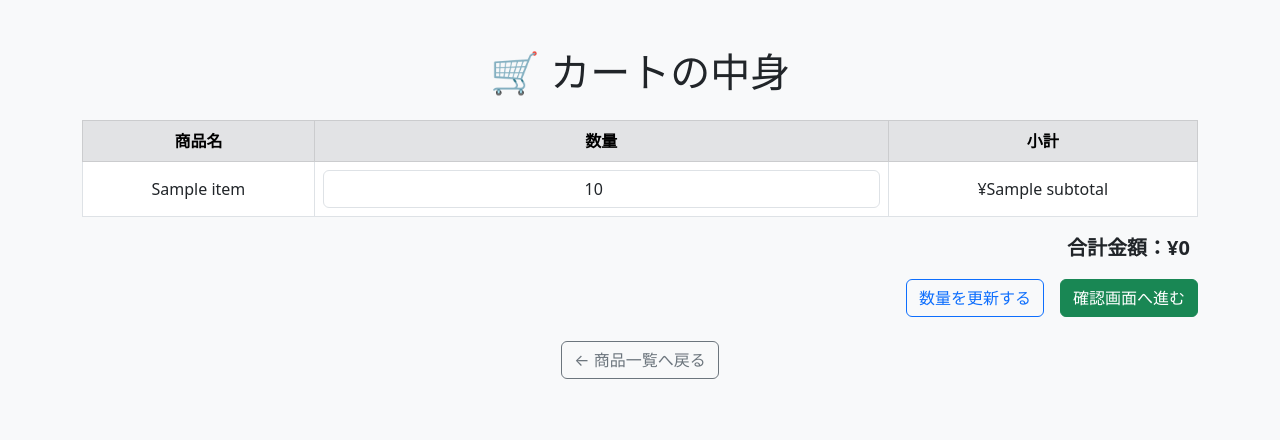
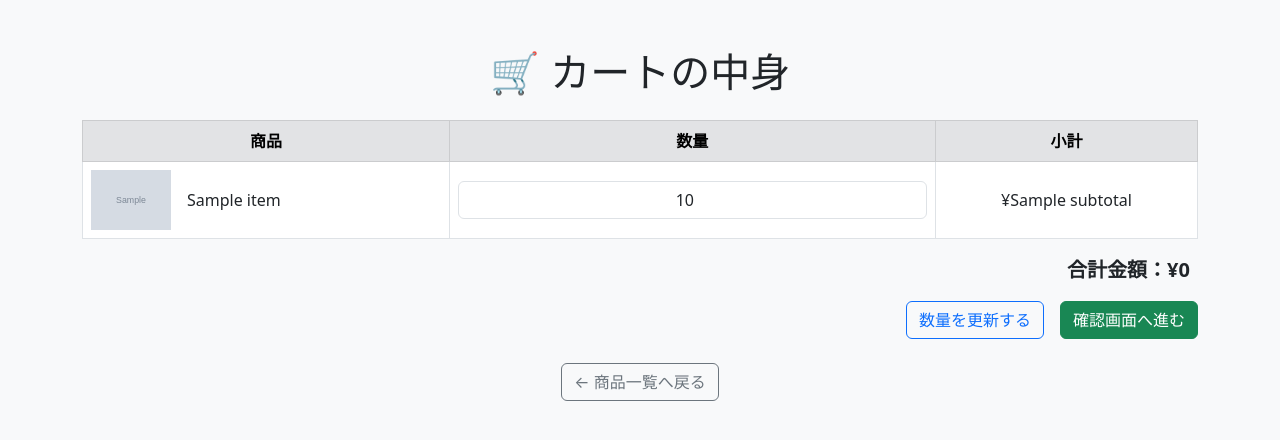
Before and after one commit to Tos0301/experiment-site, a Flask app: template templates/cart.html in a window 1280 px wide. Shown: the top 440 px of the page. Run offline with Flask 3, Linux system fonts and the light colour scheme; the template is opened without the code that fills it: most values are stand-ins (such as "Sample title", 1, 10 or a date in 2020); grey boxes marked "Sample" are stand-in pictures.

Commit message:
Add product images to cart page

```diff
--- a/templates/cart.html
+++ b/templates/cart.html
@@ -4,6 +4,13 @@
     <meta charset="UTF-8">
     <title>カート</title>
     <link href="https://cdn.jsdelivr.net/npm/bootstrap@5.3.0/dist/css/bootstrap.min.css" rel="stylesheet">
+
+    <style>
+        .cart-image {
+            width: 80px;
+            height: auto;
+        }
+    </style>
 
     <script>
         window.onload = function () {
@@ -37,7 +44,7 @@
             <table class="table table-bordered align-middle text-center bg-white">
                 <thead class="table-secondary">
                     <tr>
-                        <th>商品名</th>
+                        <th>商品</th>
                         <th>数量</th>
                         <th>小計</th>
                     </tr>
@@ -45,7 +52,13 @@
                 <tbody>
                     {% for item in cart_items %}
                     <tr>
-                        <td>{{ item.name }}</td>
+                        <td class="text-start">
+                            <div class="d-flex align-items-center gap-3">
+                                <img src="{{ url_for('static', filename='images/' + item.image) }}"
+                                     alt="{{ item.name }}" class="cart-image">
+                                <span>{{ item.name }}</span>
+                            </div>
+                        </td>
                         <td>
                             <input type="number"
                                    name="quantity_{{ item.id }}"
```
